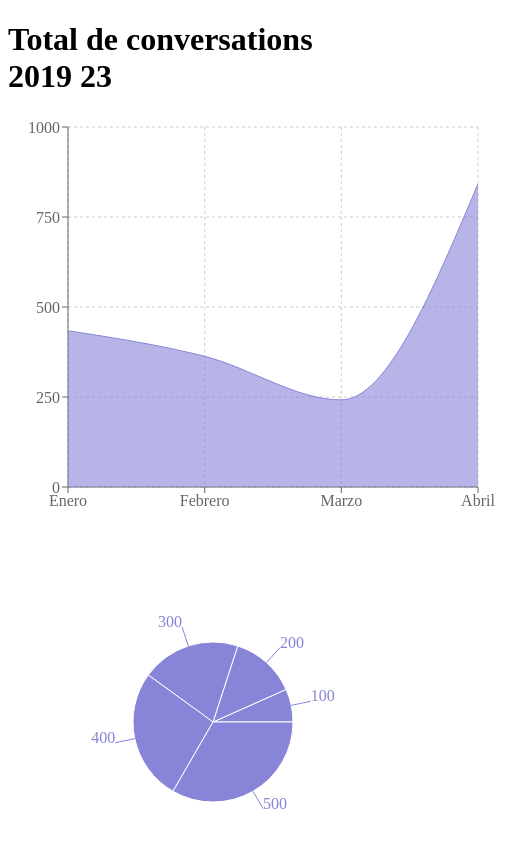
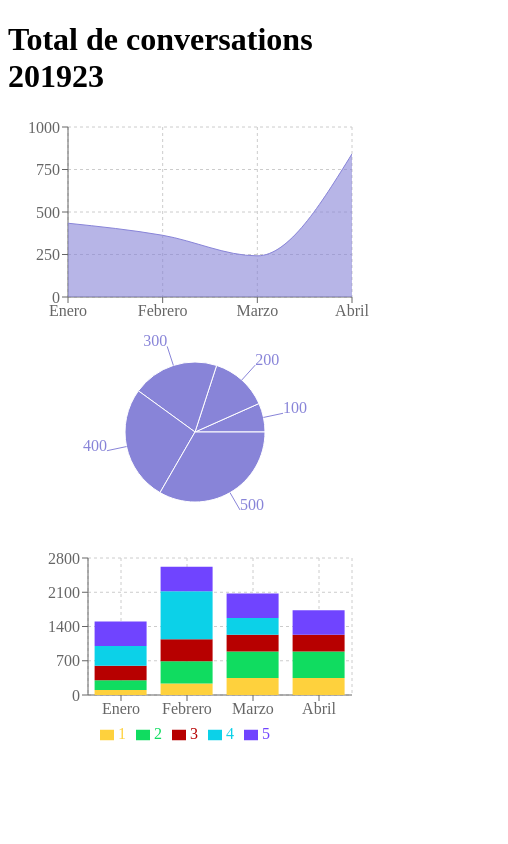
Before and after one commit to PlatziMaster/project-dashboard-c1, a React app in the folder website/: page / in a window 390 px wide. Shown: the top 844 px of the page, 508 px wide, since content can reach past the window. Built offline with nearby package versions, Linux system fonts and the light colour scheme.

Commit message:
[issue #5] added ResponsiveContainer to all the components

```diff
--- a/website/src/components/RenderAreaChart.jsx
+++ b/website/src/components/RenderAreaChart.jsx
@@ -6,10 +6,15 @@ import {
   XAxis,
   YAxis,
   Tooltip,
+  ResponsiveContainer,
 } from 'recharts';
+import '../styles/components/RenderAreaChart.styl';
 
-const RenderAreaChart = ({data}) => {
+const RenderAreaChart = ({ data }) => {
   return (
+    <div className="RenderAreaChart__Wrapper">
+      <div className="RenderAreaChart__Container">
+        <ResponsiveContainer width="100%" height="100%">
           <AreaChart
             width={500}
             height={400}
@@ -24,9 +29,17 @@ const RenderAreaChart = ({data}) => {
             <CartesianGrid strokeDasharray="3 3" />
             <XAxis dataKey="name" />
             <YAxis />
-      <Area type="monotone" dataKey="value" stroke="#8884d8" fill="#8884d8" />
+            <Area
+              type="monotone"
+              dataKey="value"
+              stroke="#8884d8"
+              fill="#8884d8"
+            />
             <Tooltip />
           </AreaChart>
+        </ResponsiveContainer>
+      </div>
+    </div>
   );
 };
 
--- a/website/src/components/RenderPieChart.jsx
+++ b/website/src/components/RenderPieChart.jsx
@@ -1,28 +1,28 @@
 import React from 'react';
-import {
-  PieChart,
-  Pie,
-  Legend,
-  Tooltip
-} from 'recharts';
+import { PieChart, Pie, Tooltip, ResponsiveContainer } from 'recharts';
+import '../styles/components/RenderPieChart.styl';
 
-const RenderPieChart = ({data}) => {
+const RenderPieChart = ({ data }) => {
   return (
-    <PieChart
-      width={400}
-      height={400}
-    >
-      <Pie
-        isAnimationActive={false}
-        data={data}
-        cx={200}
-        cy={200}
-        outerRadius={80}
-        fill="#8884d8"
-        label/>
-      <Tooltip/>
-    </PieChart>
+    <div className="RenderPieChart__Wrapper">
+      <div className="RenderPieChart__Container">
+        <ResponsiveContainer width="100%" height="100%">
+          <PieChart>
+            <Pie
+              isAnimationActive={false}
+              data={data}
+              cx="50%"
+              cy="50%"
+              outerRadius="70%"
+              fill="#8884d8"
+              label
+            />
+            <Tooltip />
+          </PieChart>
+        </ResponsiveContainer>
+      </div>
+    </div>
   );
-}
+};
 
 export default RenderPieChart;
--- a/website/src/components/RenderStackedBarChart.jsx
+++ b/website/src/components/RenderStackedBarChart.jsx
@@ -6,21 +6,26 @@ import {
   YAxis,
   CartesianGrid,
   Tooltip,
-  Legend
+  Legend,
+  ResponsiveContainer,
 } from 'recharts';
+import '../styles/components/RenderStackedBarChart.styl';
 
-
-const RenderStackedBarChart = ({data}) => {
+const RenderStackedBarChart = ({ data }) => {
   return (
+    <div className="RenderStackedBarChart__Wrapper">
+      <div className="RenderStackedBarChart__Container">
+        <ResponsiveContainer width="100%" height="100%">
           <BarChart
             width={400}
             height={400}
             data={data}
-      margin={{top: 20, right: 30, left: 20, bottom: 5}}>
-       <CartesianGrid strokeDasharray="3 3"/>
-       <XAxis dataKey="name"/>
-       <YAxis/>
-       <Tooltip/>
+            margin={{ top: 20, right: 30, left: 20, bottom: 5 }}
+          >
+            <CartesianGrid strokeDasharray="3 3" />
+            <XAxis dataKey="name" />
+            <YAxis />
+            <Tooltip />
             <Legend />
             <Bar dataKey="1" stackId="a" fill="#FED13D" />
             <Bar dataKey="2" stackId="a" fill="#10dc60" />
@@ -28,7 +33,10 @@ const RenderStackedBarChart = ({data}) => {
             <Bar dataKey="4" stackId="a" fill="#0cd1e8" />
             <Bar dataKey="5" stackId="a" fill="#7044ff" />
           </BarChart>
+        </ResponsiveContainer>
+      </div>
+    </div>
   );
-}
+};
 
 export default RenderStackedBarChart;
--- a/website/src/containers/App.jsx
+++ b/website/src/containers/App.jsx
@@ -1,31 +1,30 @@
-import React, { useEffect, useState } from 'react';
-import RenderAreaChart from './../components/RenderAreaChart';
-import RenderPieChart from './../components/RenderPieChart';
-import RenderStackedBarChart from './../components/RenderStackedBarChart';
+import React, { useState } from 'react';
+import RenderAreaChart from '../components/RenderAreaChart';
+import RenderPieChart from '../components/RenderPieChart';
+import RenderStackedBarChart from '../components/RenderStackedBarChart';
 
 const App = () => {
-
-  const [ stats, setStats ] = useState({
+  const [stats] = useState({
     countConversationsByMonth: [
-      {name: 'Enero', value: 434},
-      {name: 'Febrero', value: 363},
-      {name: 'Marzo', value: 242},
-      {name: 'Abril', value: 842},
+      { name: 'Enero', value: 434 },
+      { name: 'Febrero', value: 363 },
+      { name: 'Marzo', value: 242 },
+      { name: 'Abril', value: 842 },
     ],
     countConversations: 23,
     groupByRateConversations: [
-      {name: '1', value: 100},
-      {name: '2', value: 200},
-      {name: '3', value: 300},
-      {name: '4', value: 400},
-      {name: '5', value: 500},
+      { name: '1', value: 100 },
+      { name: '2', value: 200 },
+      { name: '3', value: 300 },
+      { name: '4', value: 400 },
+      { name: '5', value: 500 },
     ],
     groupByRateConversationsByMonth: [
-      {name: 'Enero', 1: 100, 2: 200, 3: 300, 4: 400, 5: 500},
-      {name: 'Febrero', 1: 234, 2: 454, 3: 453, 4: 978, 5: 500},
-      {name: 'Marzo', 1: 345, 2: 545, 3: 343, 4: 343, 5: 500},
-      {name: 'Abril', 1: 345, 2: 545, 3: 343, 4: 0, 5: 500},
-    ]
+      { name: 'Enero', 1: 100, 2: 200, 3: 300, 4: 400, 5: 500 },
+      { name: 'Febrero', 1: 234, 2: 454, 3: 453, 4: 978, 5: 500 },
+      { name: 'Marzo', 1: 345, 2: 545, 3: 343, 4: 343, 5: 500 },
+      { name: 'Abril', 1: 345, 2: 545, 3: 343, 4: 0, 5: 500 },
+    ],
   });
 
   // useEffect(() => {
@@ -37,7 +36,10 @@ const App = () => {
   return (
     <div className="container">
       <div className="title">
-        <h1>Total de conversations 2019 {stats.countConversations}</h1>
+        <h1>
+          Total de conversations 2019
+          {stats.countConversations}
+        </h1>
       </div>
       <div className="grid">
         <div className="card">
@@ -49,9 +51,7 @@ const App = () => {
         <div className="card">
           <RenderStackedBarChart data={stats.groupByRateConversationsByMonth} />
         </div>
-        <div className="card">
-
-        </div>
+        <div className="card" />
       </div>
     </div>
   );
--- /dev/null
+++ b/website/src/styles/components/RenderAreaChart.styl
@@ -0,0 +1,11 @@
+.RenderAreaChart
+    &__Wrapper
+        padding-bottom  56.25%
+        position relative
+        height 0
+    &__Container
+        position absolute
+        top 0
+        left 0
+        width 100%
+        height 100%
--- /dev/null
+++ b/website/src/styles/components/RenderPieChart.styl
@@ -0,0 +1,11 @@
+.RenderPieChart
+    &__Wrapper
+        padding-bottom  56.25%
+        position relative
+        height 0
+    &__Container
+        position absolute
+        top 0
+        left 0
+        width 100%
+        height 100%
--- /dev/null
+++ b/website/src/styles/components/RenderStackedBarChart.styl
@@ -0,0 +1,11 @@
+.RenderStackedBarChart
+    &__Wrapper
+        padding-bottom  56.25%
+        position relative
+        height 0
+    &__Container
+        position absolute
+        top 0
+        left 0
+        width 100%
+        height 100%
--- a/website/webpack.config.js
+++ b/website/webpack.config.js
@@ -42,7 +42,7 @@ module.exports = {
   },
   devServer: {
     historyApiFallback: true,
-    port: 8080
+    port: 8080,
   },
   plugins: [
     new HtmlWebPackPlugin({
```
Also changed, not shown: 1 other file (tests, documents, lock files or other folders). Lines whose indentation alone changed are shown as unchanged.
